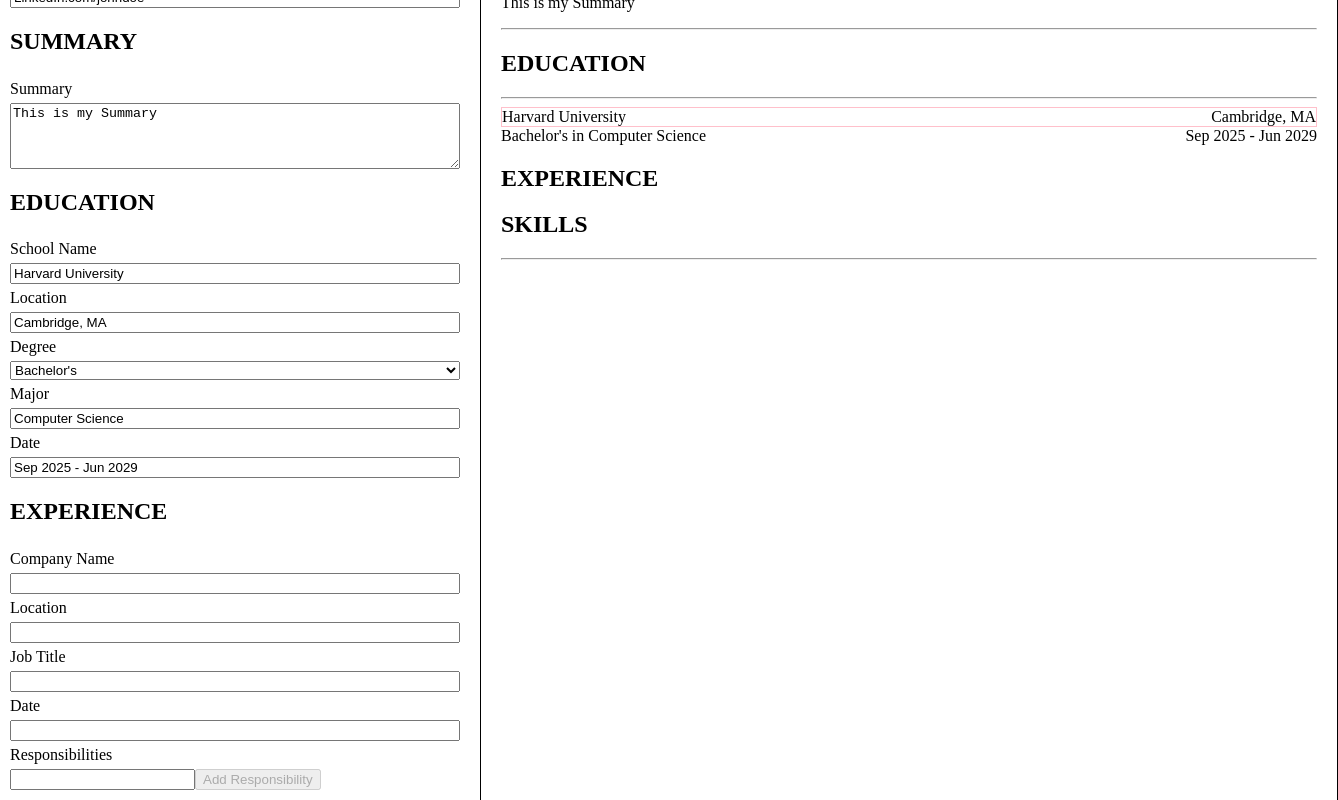
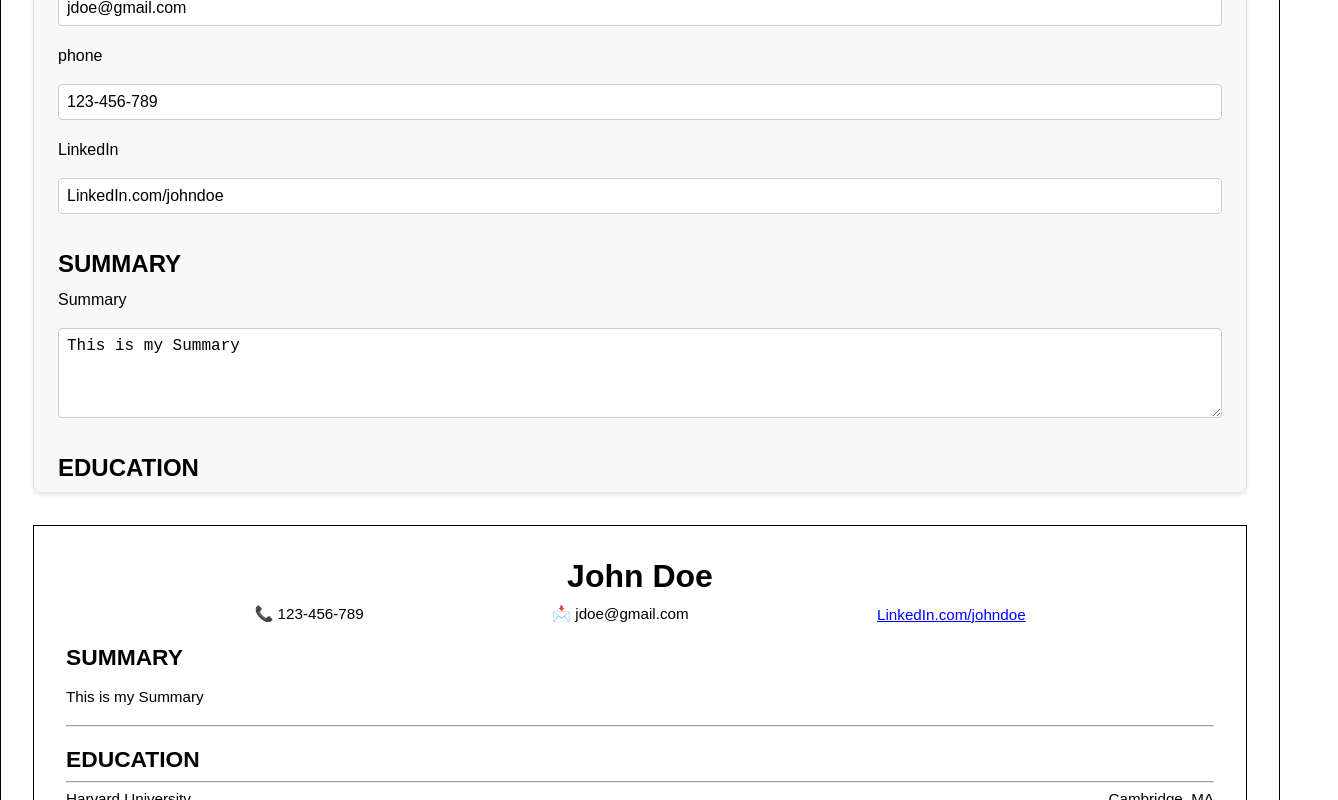
Before and after one commit to samiam120/Resume-Generator, a React (Vite) app: page / in a window 1280 px wide. Shown: the part 260-1060 px from the top of the page, 1338 px wide, since content can reach past the window. Built offline with nearby package versions, Linux system fonts and the light colour scheme.

Commit message:
stylistic changes

```diff
--- a/src/styles.css
+++ b/src/styles.css
@@ -1,46 +1,223 @@
-h1{
+:root {
+  --primary-color: #3498db;
+  --secondary-color: #f1c40f;
+  --background-color: #f9f9f9;
+  --text-color: black;
+}
+* {
+  box-sizing: border-box;
+}
+
+h1 {
   padding: 0;
   margin: 0;
 }
 body {
   margin: 0;
   padding: 0;
+  font-family: Arial, sans-serif;
+  color: var(--text-color);
 }
 
-.container{
-    display: grid;
-    grid-template-columns: 450px minmax(500px, 1fr);
-    gap: 20px;
-    margin: 5px 10px;
+.container {
+  display: flex;
+  gap: 2rem;
+  padding: 2rem;
+  max-width: 1400px;
+  margin: auto;
+  align-items: flex-start;
+  border: 1px solid black;
 }
 
-.resume-container{
+.form-container {
+  background-color: #f9f9f9;
+  flex: 1;
+  padding: 1.5rem;
+  border-radius: 8px;
+  border: 1px solid #e0e0e0;
+  box-shadow: 0 2px 4px rgba(0, 0, 0, 0.1);
+  max-height: 90vh;
+  overflow-y: auto;
+}
+
+.resume-container {
   width: 8.5in;
   height: 11in;
-    overflow: auto;
-    margin: 20px auto;
-    padding: 20px;
+  background-color: #fff;
+  padding: 2rem;
+  border-left: 2px solid #e0e0e0;
+  font-size: 0.95rem;
   border: 1px solid black;
+}
+
+@media only screen and (max-width: 1440px){
+    .form-container,
+    .resume-container{
+        width: 100%;
+    }
+    .container{
+        flex-direction: column;
+    }
+}
+
+h1,
+h2,
+h3 {
+  color: var(--text-color);
+  margin-bottom: 0.5rem;
+}
+
+button {
+  background-color: var(--primary-color);
+  color: white;
+  border: none;
+  padding: 10px 20px;
+  font-size: 16px;
+  cursor: pointer;
+}
+
+button:hover {
+  background-color: var(--secondary-color);
+}
+label {
+  display: block;
+  margin-bottom: 10px;
+}
+
+input,
+textarea {
+  width: 100%;
+  padding: 10px;
+  margin-bottom: 5px;
+  border: 1px solid #ccc;
 }
 
 .general-info-form,
 .summary-form,
 .education-form,
-.experience-form
-{
+.experience-form {
   display: flex;
   flex-direction: column;
   gap: 5px;
 }
-.school-info{
-    border: 1px solid pink;
-}
-.location, .date{
+
+.location,
+.date {
   float: right;
 }
 
-@media only screen and (max-width: 768px){
-    body{
+.responsibilities-div {
+  display: flex;
+  gap: 0.5rem;
+  align-items: center;
+}
+
+.experience-controls {
+
+}
+
+.company-name{
+    display: flex;
+    justify-content: space-between;
+    align-items: center;
+}
+
+.experience-controls button{
+    padding: 0.25rem 0.5rem;
+    font-size: 0.85rem;
+    line-height: 1;
+}
+
+.preview-draft {
+  color: #aaa;
+  font-style: italic;
+}
+
+#responsibilities {
+  flex: 1;
+}
+
+.general-info h1 {
+  font-size: 2rem;
+  margin-bottom: 0.5rem;
+  text-align: center;
+}
+
+
+.contact-info p {
+  margin: 2px 0;
+  font-size: 0.95rem;
+  color: var(--text-color);
+}
+
+
+.contact-info{
+    display: flex;
+    justify-content: space-evenly;
+    align-items: center;
+}
+
+.summary p {
+  line-height: 1.5;
+  margin-bottom: 1rem;
+}
+
+.education,
+.experience,
+.skills {
+  margin-bottom: 2rem;
+}
+
+ul {
+  padding-left: 1.25rem;
+  margin: 0.5rem 0;
+}
+
+li {
+  margin-bottom: 0.4rem;
+}
+
+a{
+    color: blue;
+}
+
+button {
+  background-color: var(--primary-color);
+  color: white;
+  border: none;
+  padding: 10px 20px;
+  font-size: 16px;
+  cursor: pointer;
+  transition: background-color 0.2s ease;
+}
+
+button:hover {
+  background-color: var(--secondary-color);
+}
+
+button.delete-btn {
+  background-color: #dc3545;
+  margin-left: 0.5rem;
+}
+
+button.delete-btn:hover {
+  background-color: #a71d2a;
+}
+
+input,
+textarea,
+select {
+  width: 100%;
+  padding: 0.5rem;
+  margin-top: 0.25rem;
+  margin-bottom: 1rem;
+  border: 1px solid #ccc;
+  border-radius: 4px;
+  font-size: 1rem;
+}
+
+@media only screen and (max-width: 768px) {
+  body {
     font-size: 14px;
   }
 }
```
Lines whose indentation alone changed are shown as unchanged.
